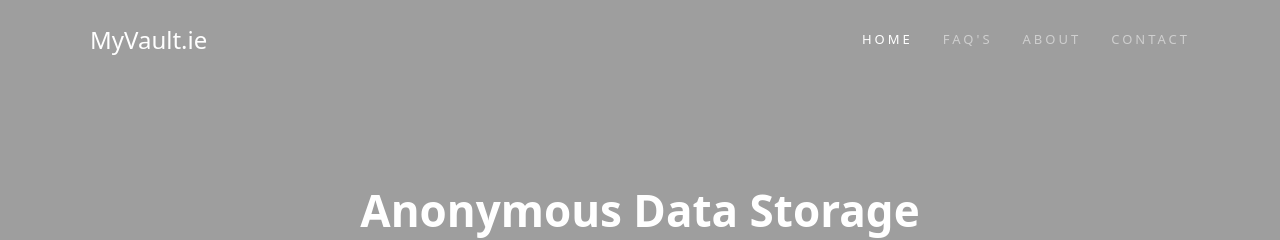
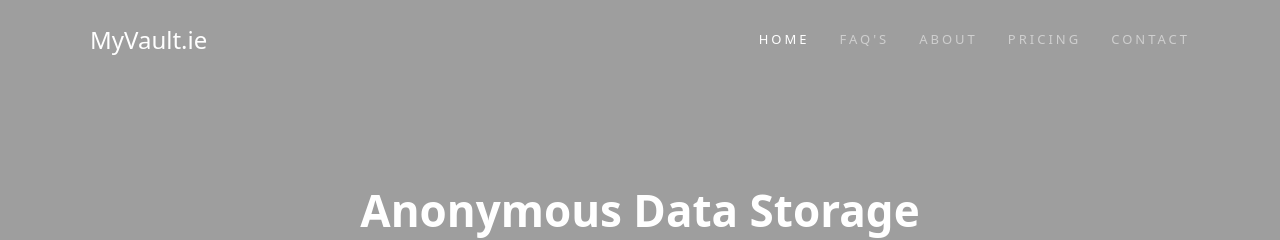
Before and after one commit to robbertl/robbertl.github.io, a Jekyll site: the page built from index.md, in a window 1280 px wide. Shown: the top 240 px of the page. Built offline with Jekyll 4.4.1, drawn with Linux system fonts in a browser that asks for light colours.

Commit message:
Update navigation_header.yml

```diff
--- a/_data/navigation_header.yml
+++ b/_data/navigation_header.yml
@@ -8,5 +8,8 @@
 - title: About
   url: /about/
 
+- title: Pricing
+  url: /pricing/
+
 - title: Contact
   url: /contact/
```
